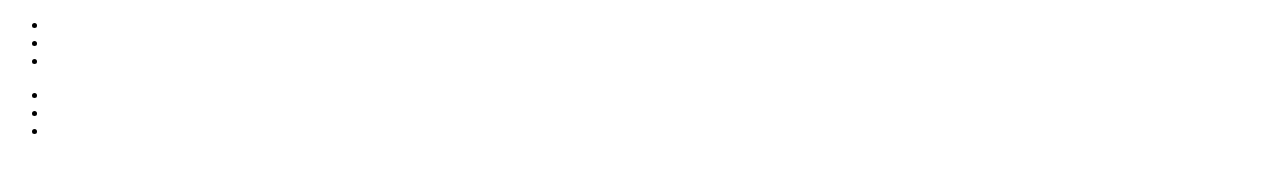
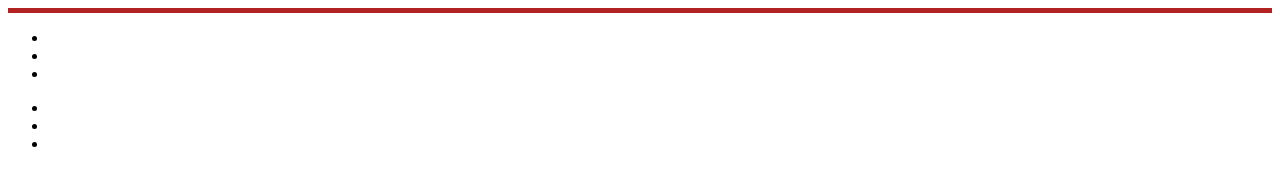
Before and after one commit to JuninUsaXiti001/Motorcycle, a plain HTML site: page index.html in a window 1280 px wide. Drawn offline with Linux system fonts and the light colour scheme.

Commit message:
link css 1

```diff
--- a/index.html
+++ b/index.html
@@ -5,6 +5,9 @@
     <meta name="viewport" content="width=device-width, initial-scale=1.0">
     <title>Document</title>
 </head>
+
+<link rel="stylesheet" href="css/header.css">
+<link rel="stylesheet" href="css/navbar.css">
 
 <body>
     <header>
```
